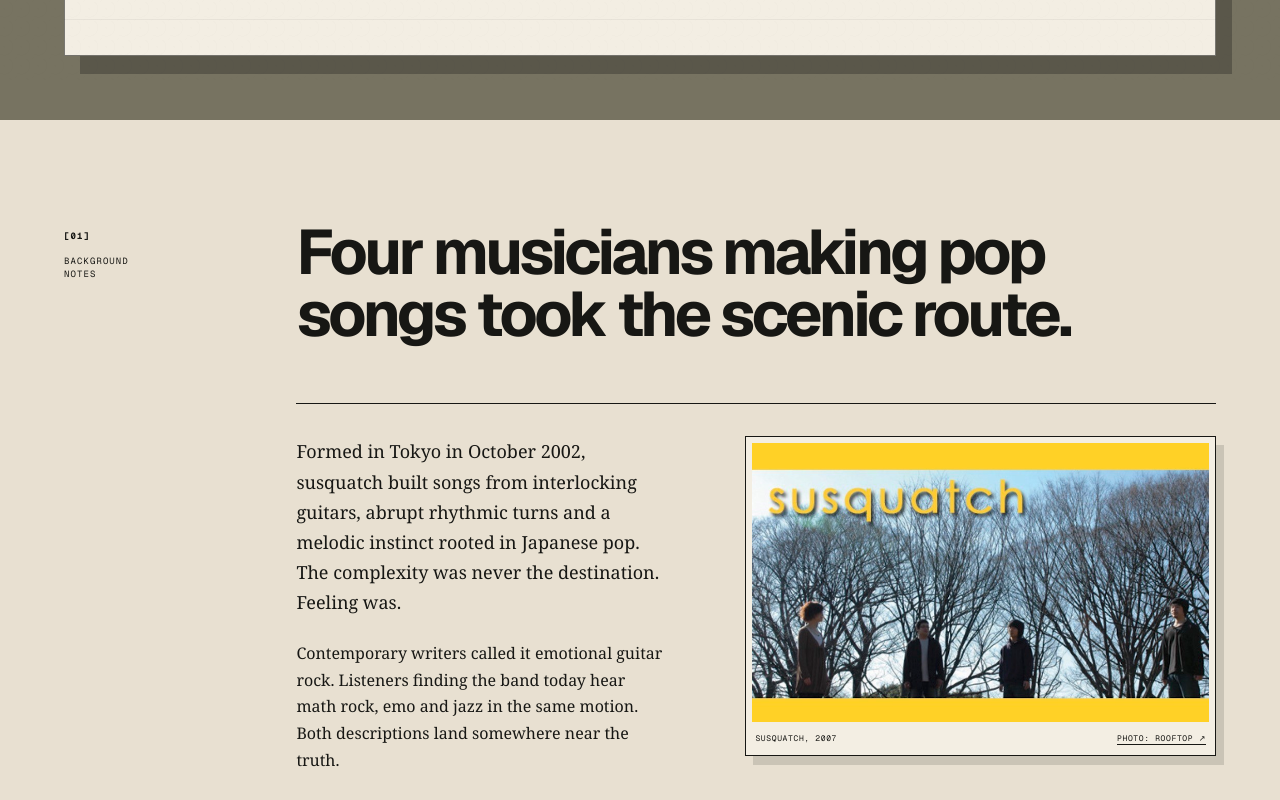
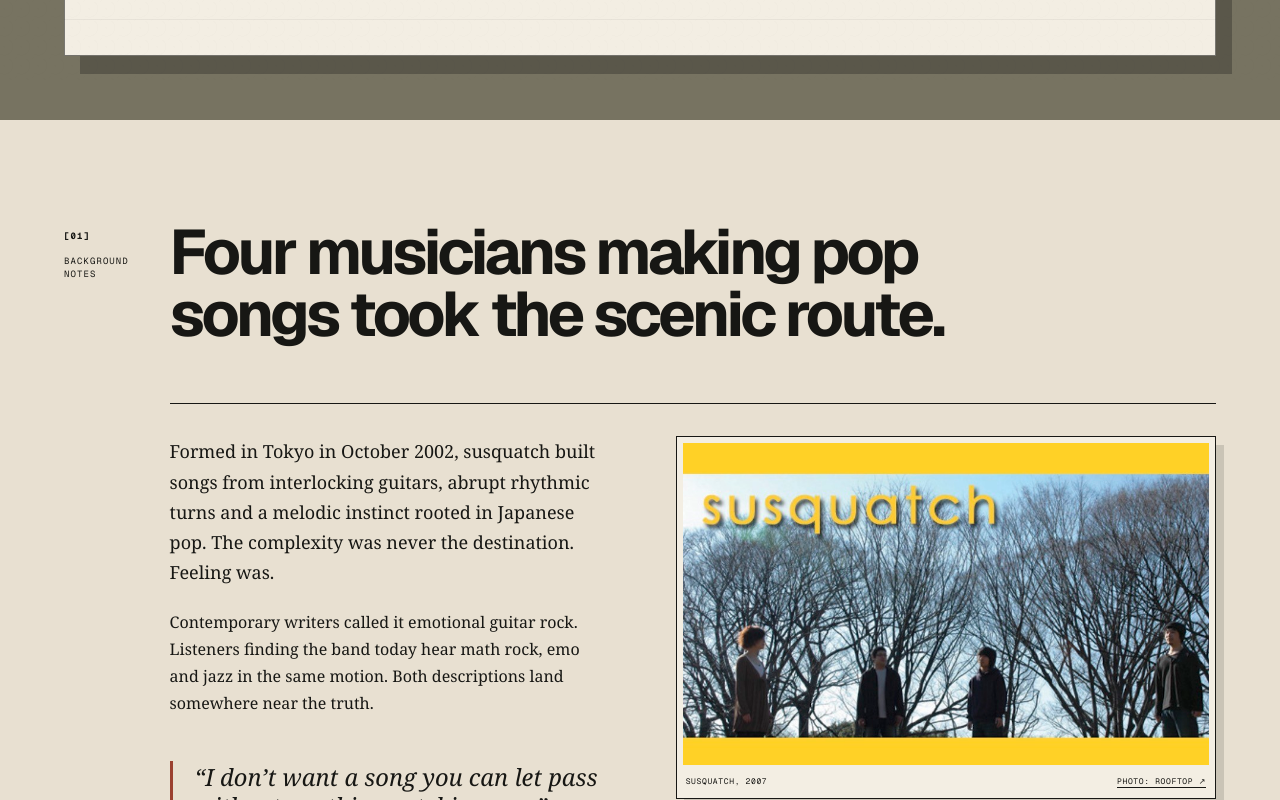
Before and after one commit to xtpm/susquatch, a Next.js app: page / in a window 1280 px wide. Shown: the part 720-1520 px from the top of the page. Built offline with nearby package versions, Linux system fonts and the light colour scheme.

Commit message:
Move story content substantially left

```diff
--- a/app/globals.css
+++ b/app/globals.css
@@ -247,7 +247,6 @@ figure { margin: 0; }
 .section-heading > p { width: 260px; margin: 0; font-size: 14px; line-height: 1.55; }
 
 .story { background: var(--paper); }
-.story .section-content { padding-left: clamp(18px, 2vw, 34px); }
 .story-layout {
   display: grid;
   grid-template-columns: minmax(300px, .9fr) minmax(420px, 1.1fr);
@@ -296,6 +295,13 @@ blockquote cite {
   letter-spacing: .08em;
 }
 .story-photo figcaption a { border-bottom: 1px solid; }
+
+@media (min-width: 981px) {
+  .story {
+    grid-template-columns: 80px minmax(0, 1fr);
+    gap: clamp(24px, 2vw, 36px);
+  }
+}
 
 .music { background: #d3c9b6; }
 .music-layout { display: grid; grid-template-columns: minmax(340px, .9fr) minmax(440px, 1.1fr); gap: clamp(42px, 6vw, 90px); align-items: start; }
@@ -396,7 +402,6 @@ footer {
   .hero-summary { grid-template-columns: 1fr auto; }
   .hero-summary p:nth-child(2) { display: none; }
   .archive-section { grid-template-columns: 1fr; gap: 48px; }
-  .story .section-content { padding-left: 0; }
   .section-label { display: flex; gap: 14px; padding: 0; }
   .section-label span { margin: 0; }
   .section-label p { max-width: none; }
```
